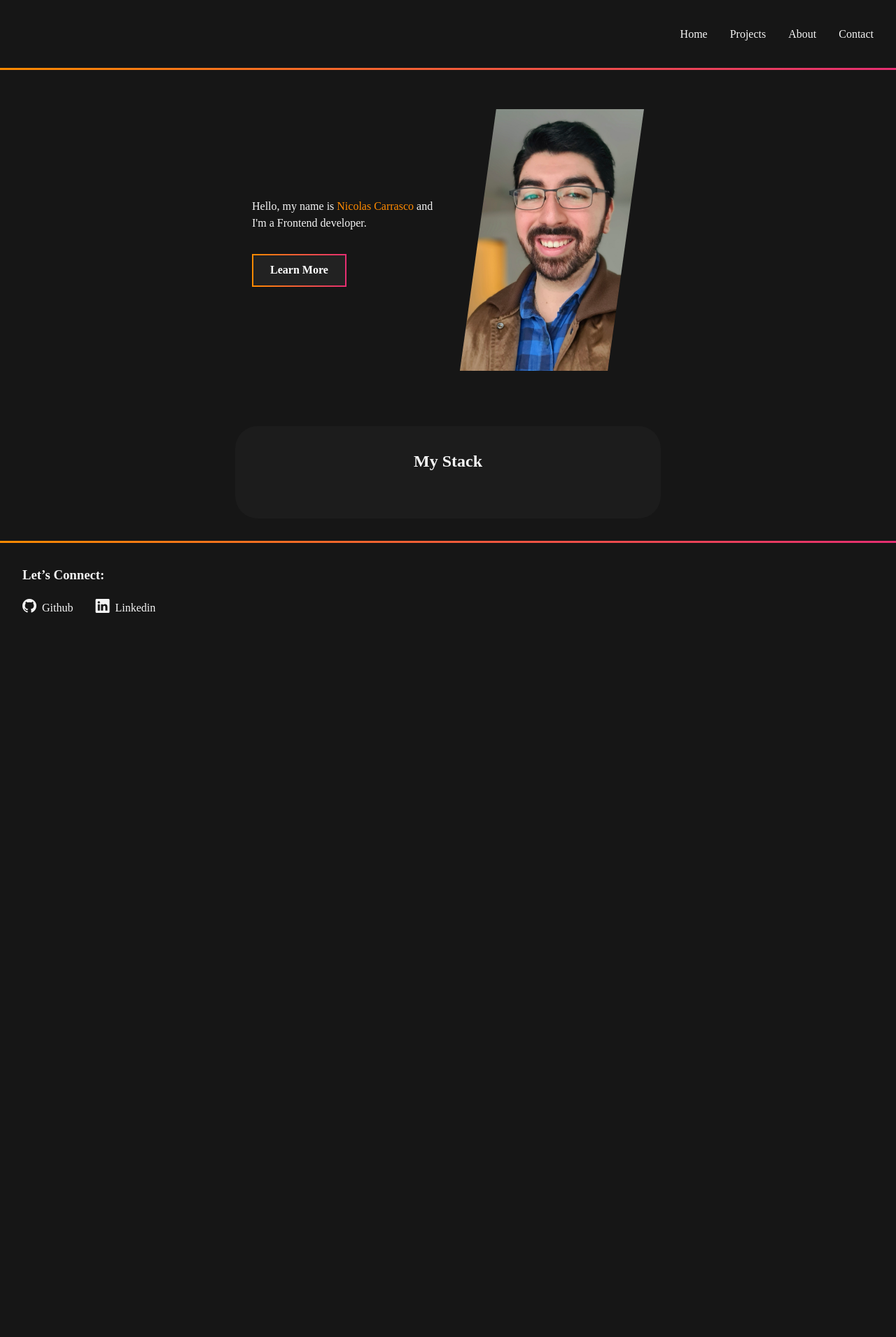
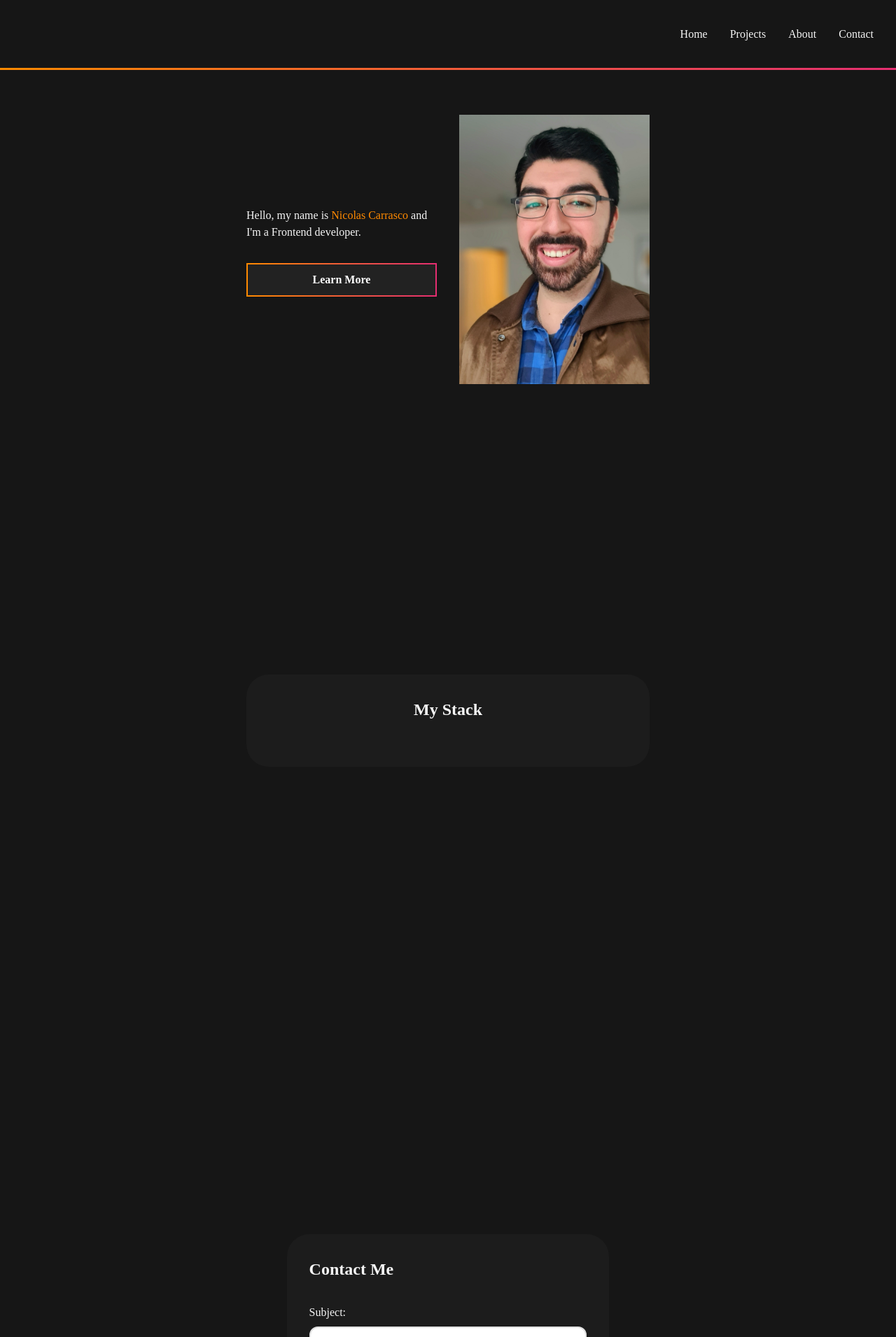
Before and after one commit to Niccar95/Portfolio-React, a React (Vite) app: page / in a window 1280 px wide. Shown: the top 1911 px of the page at 70% size. Before the commit the page ends 914 px from the top, so only its background shows below. Built offline with nearby package versions, Linux system fonts and the light colour scheme; some icons are missing; a web font is replaced by a local one.

Commit message:
overhauling layout

```diff
--- a/src/components/ContactForm.tsx
+++ b/src/components/ContactForm.tsx
@@ -35,6 +35,7 @@ export const ContactForm = () => {
 
   return (
     <article className="formCard">
+      <h2 className="contactHeading">Contact Me</h2>
       <form ref={form} onSubmit={handleSubmit}>
         <label>
           Subject:
--- a/src/components/Skills.tsx
+++ b/src/components/Skills.tsx
@@ -1,3 +1,4 @@
+import { useEffect, useState } from "react";
 import { Stack } from "../models/Stack";
 
 interface ISkillProps {
@@ -5,12 +6,28 @@ interface ISkillProps {
 }
 
 const Skills = ({ stackList }: ISkillProps) => {
+  const [iconSize, setIconSize] = useState("ci-4x");
+  useEffect(() => {
+    const handleResize = () => {
+      if (window.innerWidth < 768) {
+        setIconSize("ci-2x");
+      } else {
+        setIconSize("ci-4x");
+      }
+    };
+
+    handleResize();
+
+    window.addEventListener("resize", handleResize);
+    return () => window.removeEventListener("resize", handleResize);
+  }, []);
+
   return (
     <article className="skillsCard">
       <h2 className="stackLabel">My Stack</h2>
       <div className="stackIconsWrapper">
         {stackList.map((stack) => (
-          <i key={stack.id} className={`${stack.name} ci-4x`}></i>
+          <i key={stack.id} className={`${stack.name} ${iconSize}`}></i>
         ))}
       </div>
     </article>
--- a/src/pages/Contact.tsx
+++ b/src/pages/Contact.tsx
@@ -3,7 +3,10 @@ import { ContactForm } from "../components/ContactForm";
 const Contact = () => {
   return (
     <>
-      <ContactForm />
+      <section className="content">
+        <h1>Contact me</h1>
+        <ContactForm />
+      </section>
     </>
   );
 };
--- a/src/pages/Home.tsx
+++ b/src/pages/Home.tsx
@@ -2,10 +2,12 @@ import { useState } from "react";
 import { Stack } from "../models/Stack";
 import { stacks } from "../data/stacks";
 import Skills from "../components/Skills";
+import { ContactForm } from "../components/ContactForm";
 
 const Home = () => {
   const [stackList] = useState<Stack[]>(stacks);
   return (
+    <>
       <section className="content">
         <section className="heroSection">
           <div className="introductionContainer">
@@ -14,14 +16,21 @@ const Home = () => {
               <span className="nameLabel">Nicolas Carrasco</span> and I'm a
               Frontend developer.
             </p>
-          <button>Learn More</button>
+            <button className="learnMoreButton">Learn More</button>
           </div>
           <div className="avatarImageContainer">
             <img className="avatarImage" src="/myPic.jpg" alt="My image"></img>
           </div>
         </section>
+      </section>
+
+      <section className="content">
         <Skills stackList={stackList} />
       </section>
+      <section className="content">
+        <ContactForm />
+      </section>
+    </>
   );
 };
 
--- a/src/pages/Layout.tsx
+++ b/src/pages/Layout.tsx
@@ -29,7 +29,7 @@ const Layout = () => {
       <footer>
         <section className="socialLinkSection">
           <h3>Let’s Connect:</h3>
-          <ul>
+          <ul className="socialLinklist">
             <motion.li whileHover={{ scale: 1.3 }}>
               <NavLink to={"https://github.com/Niccar95"} target="_blank">
                 <i className="bi bi-github"></i>
--- /dev/null
+++ b/src/styles/_breakpoints.scss
@@ -0,0 +1,14 @@
+$tablet: 768px;
+$large-desktop: 1200px;
+
+@mixin tablet {
+  @media screen and (min-width: $tablet) {
+    @content;
+  }
+}
+
+@mixin desktop {
+  @media screen and (min-width: $large-desktop) {
+    @content;
+  }
+}
--- a/src/styles/_cards.scss
+++ b/src/styles/_cards.scss
@@ -1,3 +1,5 @@
+@use "/src/styles/breakpoints" as *;
+
 .projectCard {
     position: relative;
     display: flex;
@@ -66,10 +68,14 @@
 
 
 .skillsCard {
-    width: 50%;
+    width: 100%;
     background-color: #1c1c1c;
     border-radius: 2rem;
     padding: 2rem;
+
+    @include desktop() {
+        width: 50%;
+    }
 
     .stackLabel {
         text-align: center;
@@ -85,9 +91,18 @@
 
 
 .formCard {
-    width: 30%;
+    width: 100%;
     background-color: #1c1c1c;
     border-radius: 2rem;
-    padding: 2rem
+    padding: 2rem;
+
+    @include desktop() {
+        align-self: center;
+        width: 40%;
+    }
+
+    .contactHeading {
+        margin-bottom: 2rem;
+    }
 
 }
--- a/src/styles/_icons.scss
+++ b/src/styles/_icons.scss
@@ -1,9 +1,5 @@
+@use "/src/styles/breakpoints" as *;
+
 .ci {
    align-self: center;
 }
-
-.light {
-    width: 25px;
-    fill: white !important;
-    color: white !important;
-}
--- a/src/styles/index.scss
+++ b/src/styles/index.scss
@@ -1,3 +1,4 @@
+@use "/src/styles/breakpoints" as *;
 @import url('https://fonts.googleapis.com/css2?family=Atkinson+Hyperlegible+Mono:ital,wght@0,200..800;1,200..800&display=swap');
 
 :root {
@@ -31,7 +32,9 @@ body {
   display: flex;
   flex-direction: column;
   justify-content: space-between;
-  height: 100vh;
+  min-height: 100vh;
+  overflow-y: scroll;
+  scroll-snap-type: y mandatory;
 }
 
 
@@ -39,23 +42,34 @@ body {
   display: flex;
   flex-direction: column;
   justify-content: space-between;
-  height: 100vh;
 }
 
 
 main {
-  display: flex;
-  align-items: center;
-  justify-content: center;
   flex: 1;
   padding: 2em;
+  margin-top: 100px;
+
 }
 
 .content {
   display: flex;
+  width: 100%;
+  min-height: 100vh;
+  flex-grow: 1;
   flex-direction: column;
   align-items: center;
-  gap: 3rem;
+  gap: 2rem;
+
+  scroll-snap-align: start;
+
+
+
+  @include desktop() {
+    padding: 2rem;
+    justify-content: start;
+
+  }
 }
 
 h1 {
@@ -100,21 +114,34 @@ button:active {
 
 
 nav {
+  background-color: rgb(22, 22, 22);
+  position: fixed;
+  z-index: 1;
+  width: 100%;
   display: flex;
-  justify-content: flex-end;
   align-items: center;
+  padding: 2rem;
   height: 100px;
-  padding: 2rem;
   border-bottom: solid;
   border-image: linear-gradient(to right, #ff8a00, #e52e71) 1;
+
+  @include desktop() {
+    justify-content: flex-end;
+  }
 }
 
 ul {
   display: flex;
-  gap: 2rem;
+  justify-content: space-between;
   list-style: none;
   padding: 0;
   margin: 0;
+  width: 100%;
+
+  @include desktop() {
+    width: unset;
+    gap: 2rem;
+    }
 }
 
 footer {
@@ -127,6 +154,15 @@ footer {
     flex-direction: column;
     gap: 1rem;
 
+    .socialLinklist {
+      display: flex;
+      justify-content: flex-start;
+      gap: 2rem;
+
+      @include desktop() {
+        gap: 3rem;
+        }
+
           .bi-linkedin, .bi-github {
             font-size: 20px;
             margin-right: 8px;
@@ -137,26 +173,40 @@ footer {
           }
         }
       }
+    }
 
 .heroSection {
   display: flex;
+  flex-direction: column-reverse;
+  gap: 1rem;
+  width: 100%;
+
+  @include desktop() {
+    flex-direction:row;
     align-items: center;
     gap: 2rem;
-  padding: 1.5rem;
     width: 50%;
+  }
 
   .avatarImageContainer {
+    width: 100%;
+    // clip-path: polygon(20% 0%, 100% 0%, 80% 100%, 0% 100%);
+
+    @include desktop() {
       width: 50%;
-    height: 25%;
-    clip-path: polygon(20% 0%, 100% 0%, 80% 100%, 0% 100%);
-
+    }
     .avatarImage {
       width: 100%;
       height: 100%;
+
     }
   }
   .introductionContainer {
+    width: 100%;
+
+    @include desktop() {
       width: 50%;
+    }
 
     .introduction {
       margin-bottom: 2rem;
@@ -165,12 +215,22 @@ footer {
         color: #ff8a00;
       }
     }
+
+    .learnMoreButton {
+      width: 100%;
+    }
   }
 }
 
  .listContainer {
   display: grid;
+  grid-template-columns: repeat(1, 1fr);
+
+  @include desktop() {
+
       grid-template-columns: repeat(2, 550px);
       gap: 2.5rem;
 
+
   }
+ }
```
Lines whose indentation alone changed are shown as unchanged.
